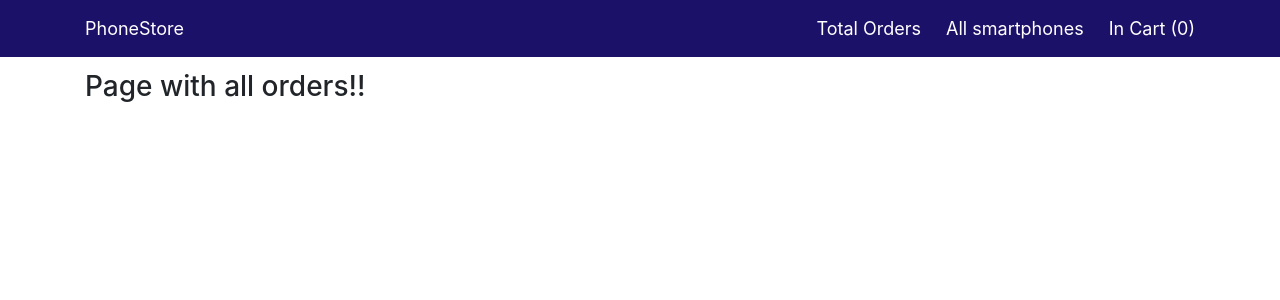
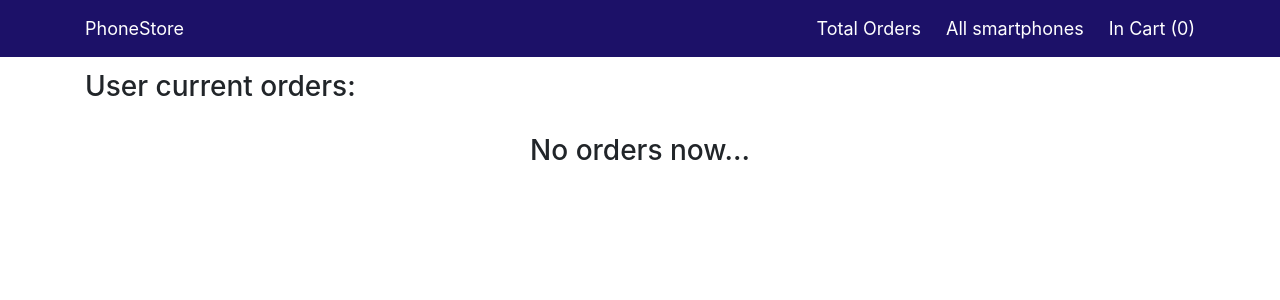
Before and after one commit to CapceleaCristian/ReactPhoneStore, a React (Create React App) app: page /orders in a window 1280 px wide. Shown: the top 300 px of the page. Built offline with nearby package versions, Linux system fonts and the light colour scheme.

Commit message:
add order page properties, and when ordern now button, show ordere product

```diff
--- /dev/null
+++ b/src/components/Orders/OrderItem/OrderItem.js
@@ -0,0 +1,28 @@
+import React from 'react';
+import PropTypes from 'prop-types';
+
+import './OrderItem.scss';
+
+const OrderItem = (props) => {
+
+   const { product } = props;
+
+   return (
+      <tr>
+         <td>{product.Brand}</td>
+         <td>{product.DeviceName}</td>
+         <td>{product.announced}</td>
+         <td>{product.price}</td>
+      </tr>
+   )
+}
+
+OrderItem.propTypes = {
+   product: PropTypes.object,
+   Brand: PropTypes.string,
+   DeviceName: PropTypes.string,
+   announced: PropTypes.string,
+   Price: PropTypes.string
+}
+
+export default OrderItem;
--- /dev/null
+++ b/src/components/Orders/OrderItem/index.js
@@ -0,0 +1 @@
+export { default as OrderItem } from './OrderItem';
--- /dev/null
+++ b/src/components/Orders/Orders.js
@@ -0,0 +1,45 @@
+import React from 'react';
+import { connect } from 'react-redux';
+import PropTypes from 'prop-types';
+
+import { OrderItem } from '../Orders/OrderItem';
+import './Orders.scss';
+
+const Orders = (props) => {
+
+   const { currentOrders } = props;
+
+   return (
+      <div className="orders-container">
+         <div className="container">
+            {currentOrders.length > 0 ?
+               <table>
+                  <tbody>
+                     <tr>
+                        <th>Brand</th>
+                        <th>Model</th>
+                        <th>Year</th>
+                        <th>Price</th>
+                     </tr>
+                     {currentOrders.map((product, index) =>
+                        <OrderItem key={index} product={product} />)}
+                  </tbody>
+               </table>
+               :
+               <h3 className="no-order-text">
+                  No orders now...
+               </h3>}
+         </div>
+      </div>
+   )
+}
+
+Orders.propsTypes = {
+   currentOrders: PropTypes.array
+}
+
+const mapStateToProps = state => ({
+   currentOrders: state.inCartData.cart
+})
+
+export default connect(mapStateToProps, null)(Orders);
--- /dev/null
+++ b/src/components/Orders/Orders.scss
@@ -0,0 +1,21 @@
+.no-order-text{
+    padding: 30px 0;
+    text-align: center;
+}
+
+table {
+    margin: 20px 0;
+    font-family: arial, sans-serif;
+    border-collapse: collapse;
+    width: 100%;
+  }
+
+  td, th {
+    border: 1px solid #dddddd;
+    text-align: left;
+    padding: 8px;
+  }
+
+  tr:nth-child(even) {
+    background-color: #dddddd;
+  }
--- /dev/null
+++ b/src/components/Orders/index.js
@@ -0,0 +1 @@
+export { default as Orders } from './Orders';
--- a/src/pages/OrdersPage/OrdersPage.js
+++ b/src/pages/OrdersPage/OrdersPage.js
@@ -1,13 +1,18 @@
 import React from 'react';
+
+import { Orders } from '../../components/Orders';
 import './OrdersPage.scss';
 
 const OrdersPage = () => {
-    return (
-        <div className="myorders-container">
-            <div className="container">
-                <h3>Page with all orders!!</h3>
+   return (
+      <div className="orders-page-container">
+         <div className="container">
+            <div className="order-top-text">
+               <h3>User current orders:</h3>
             </div>
-        </div>
-    )
+            <Orders />
+         </div>
+      </div>
+   )
 }
 export default OrdersPage;
--- a/src/pages/OrdersPage/OrdersPage.scss
+++ b/src/pages/OrdersPage/OrdersPage.scss
@@ -1,3 +1,6 @@
-.myorders-container{
+.orders-page-container{
     padding: 70px 0;
+    .order-top-text{
+        text-align: left;
+    }
 }
```
Also changed, not shown: src/components/Orders/OrderItem/OrderItem.scss (added), src/store/actions/ordersAction.js (added), src/store/reducers/ordersReducer.js (added).
